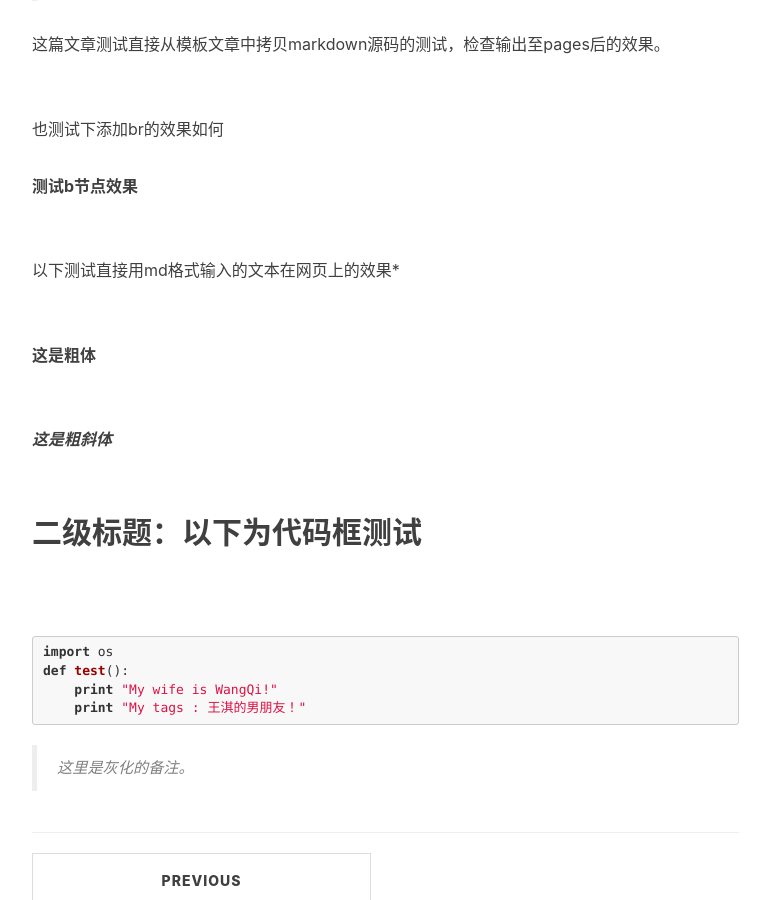
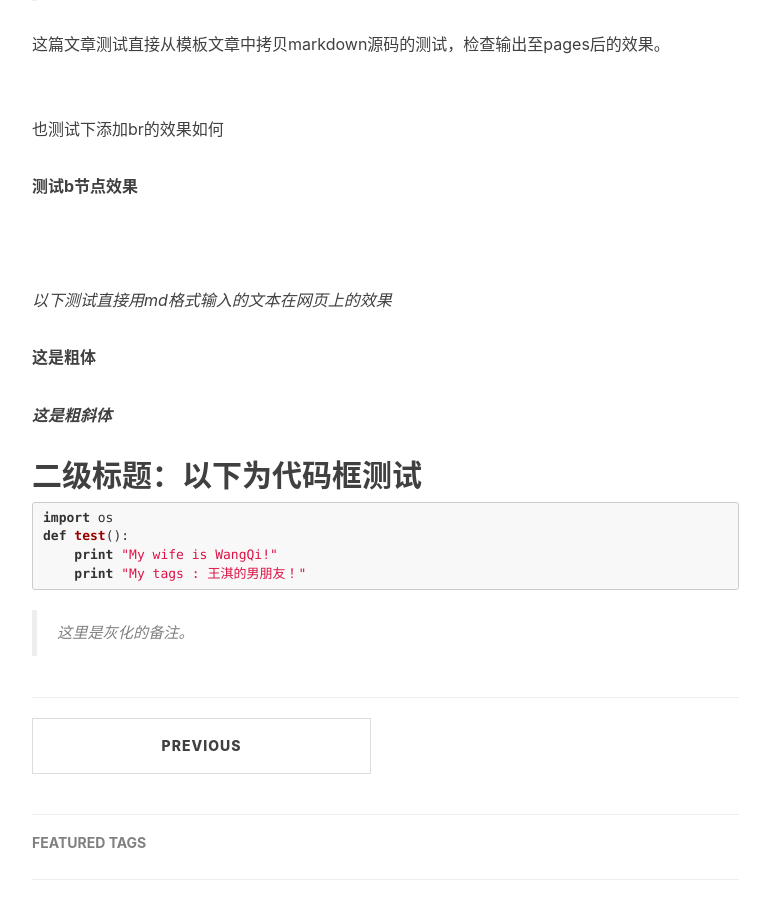
Before and after one commit to yuyulai2010/yuyulaiGithubBlog, a Jekyll site: the page built from _posts/2016-12-7-TestBlog.md, in a window 1280 px wide and 900 px high, scrolled down 607 px. Shown: the whole window, without its empty margins (233-1003 px from the left). Built offline with Jekyll 4.4.1, drawn with Linux system fonts in a browser that asks for light colours; nearby versions of some CDN libraries; comment, search, counter and statistics services are not loaded.

Commit message:
test br2

````diff
--- a/_posts/2016-12-7-TestBlog.md
+++ b/_posts/2016-12-7-TestBlog.md
@@ -18,15 +18,15 @@ tags:
 
 <b>测试b节点效果</b>
 
-<br>以下测试直接用md格式输入的文本在网页上的效果*
+<br>
 
-<br>**这是粗体**
+*以下测试直接用md格式输入的文本在网页上的效果*
 
-<br>***这是粗斜体***
+**这是粗体**
 
-## <br>二级标题：以下为代码框测试
+***这是粗斜体***
 
-<br>
+## 二级标题：以下为代码框测试
 
 ```python
 import os
````
